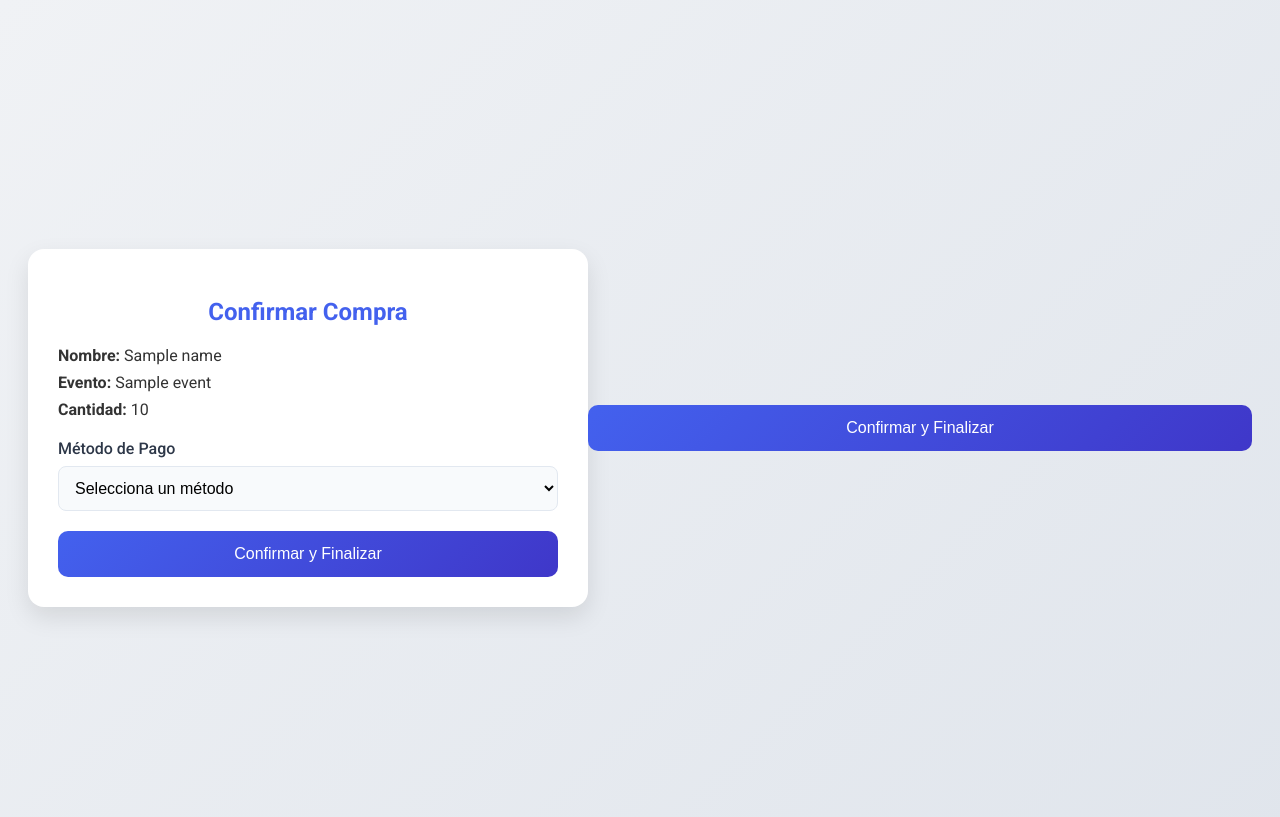
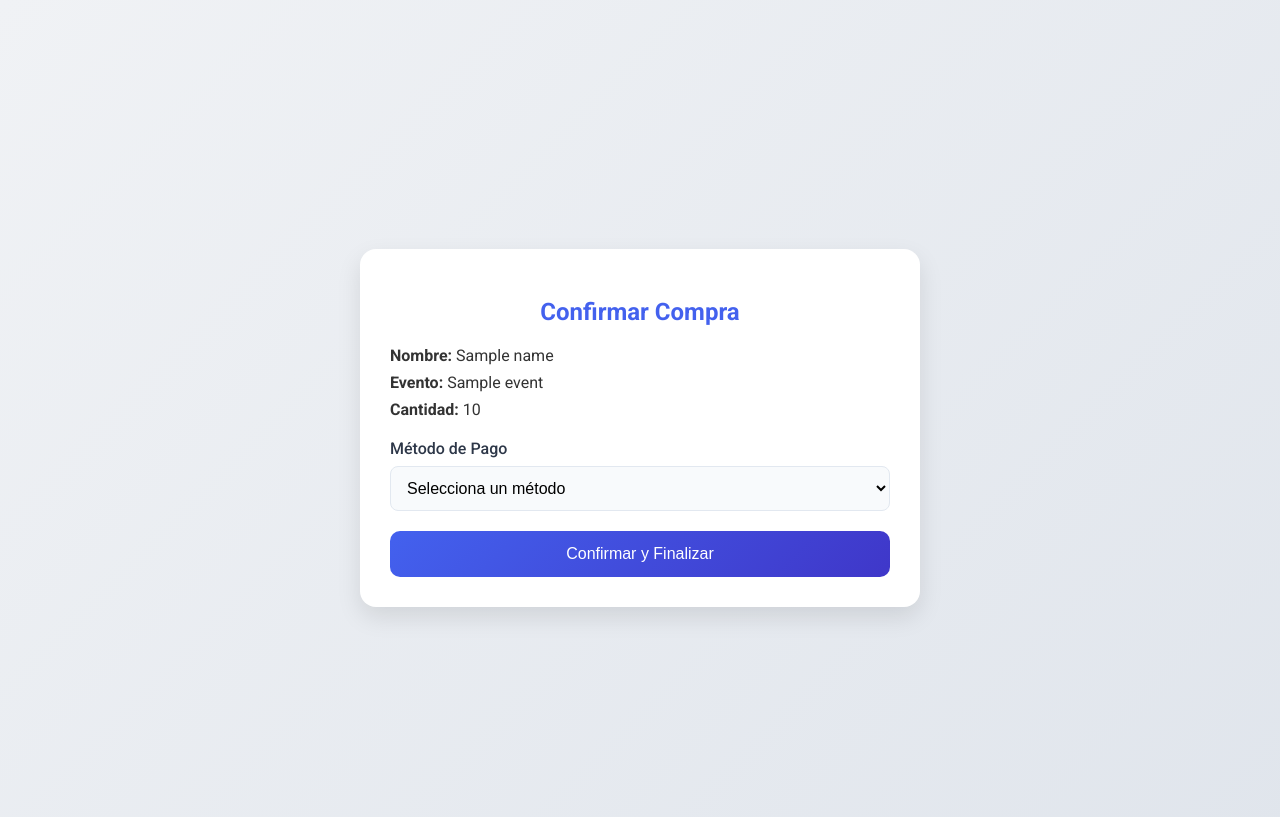
Before and after one commit to nicolassss16/qrtickt, a Flask app: template app/templates/checkout.html in a window 1280 px wide. Shown: the top 817 px of the page. Run offline with Flask 3, Linux system fonts and the light colour scheme; tables that the repository leaves empty hold one stand-in row (values such as "Sample post"); the template is opened without the code that fills it: values that come from a table or form of the project are taken from there, most other values are stand-ins (such as "Sample title", 1, 10 or a date in 2020).

Commit message:
Update checkout.html

```diff
--- a/app/templates/checkout.html
+++ b/app/templates/checkout.html
@@ -114,10 +114,4 @@
     </form>
   </div>
 </body>
-
-
-      <button type="submit" class="btn">Confirmar y Finalizar</button>
-    </form>
-  </div>
-</body>
 </html>
```
